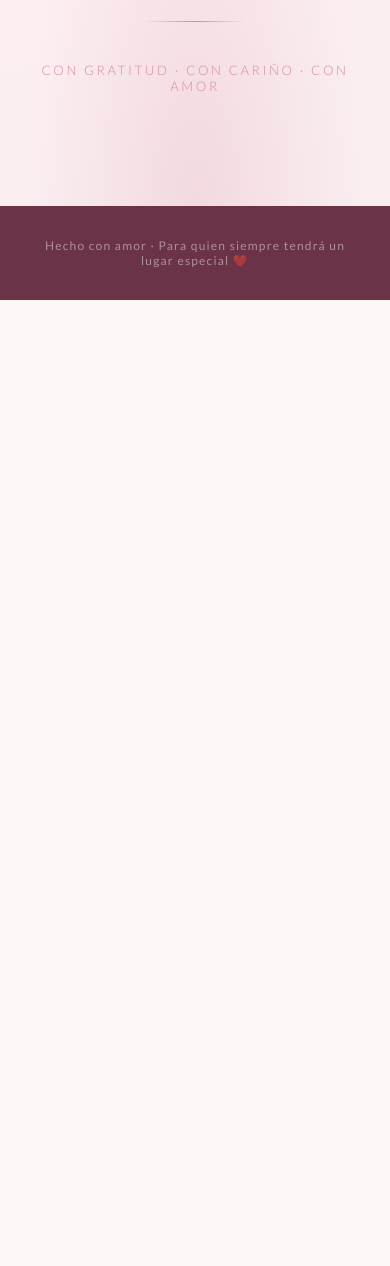
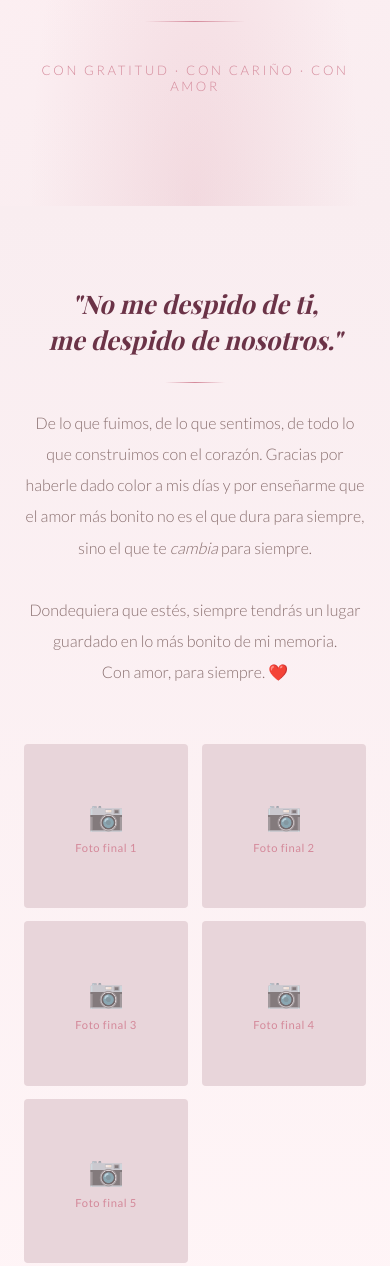
Before and after one commit to alekspaucar/nicole-anahi, a plain HTML site: page index.html in a window 390 px wide. Shown: the part 10071-11337 px from the top of the page. Before the commit the page ends 10371 px from the top, so only its background shows below. Drawn offline with nearby package versions, Linux system fonts and the light colour scheme; a web font is replaced by a local one.

Commit message:
Add farewell gallery section and fix video lightbox
- New section below final message with 5-photo grid (3+2 layout)
- Elegant goodbye phrase: "No me despido de ti, me despido de nosotros"
- Lightbox now covers both gallery and farewell grid items
- Video lightbox plays with audio, controls and autoplays on open

Co-Authored-By: Claude Sonnet 4.6 <noreply@anthropic.com>

```diff
--- a/index.html
+++ b/index.html
@@ -604,6 +604,110 @@
       z-index: 1;
     }
 
+    /* ─── FAREWELL GALLERY ─────────────────────────────────── */
+    #farewell-gallery {
+      padding: 5rem 1.5rem 6rem;
+      background: linear-gradient(180deg, #f9edf0 0%, #fff5f7 100%);
+    }
+
+    .farewell-phrase {
+      max-width: 680px;
+      margin: 0 auto 3.5rem;
+      text-align: center;
+    }
+    .farewell-phrase h2 {
+      font-size: clamp(1.6rem, 3.5vw, 2.2rem);
+      font-style: italic;
+      color: var(--wine);
+      line-height: 1.4;
+      margin-bottom: 1.2rem;
+    }
+    .farewell-phrase p {
+      font-size: 1rem;
+      color: var(--warm-gray);
+      font-weight: 300;
+      line-height: 1.95;
+    }
+    .farewell-phrase .phrase-divider {
+      width: 60px;
+      height: 1px;
+      background: linear-gradient(90deg, transparent, var(--rose), transparent);
+      margin: 1.5rem auto;
+    }
+
+    .farewell-grid {
+      display: grid;
+      grid-template-columns: repeat(6, 1fr);
+      grid-template-rows: auto auto;
+      gap: 0.85rem;
+      max-width: 960px;
+      margin: 0 auto;
+    }
+
+    .farewell-grid .fg-item:nth-child(1) { grid-column: span 2; }
+    .farewell-grid .fg-item:nth-child(2) { grid-column: span 2; }
+    .farewell-grid .fg-item:nth-child(3) { grid-column: span 2; }
+    .farewell-grid .fg-item:nth-child(4) { grid-column: span 3; }
+    .farewell-grid .fg-item:nth-child(5) { grid-column: span 3; }
+
+    .fg-item {
+      position: relative;
+      border-radius: 4px;
+      overflow: hidden;
+      background: #e8d5da;
+      aspect-ratio: 1 / 1;
+      cursor: pointer;
+      transition: transform 0.35s ease, box-shadow 0.35s ease;
+    }
+    .fg-item:hover {
+      transform: scale(1.025);
+      box-shadow: 0 12px 40px rgba(107,51,71,.18);
+    }
+    .fg-item img, .fg-item video {
+      width: 100%; height: 100%;
+      object-fit: cover;
+      display: block;
+    }
+    .fg-item .fg-overlay {
+      position: absolute;
+      inset: 0;
+      background: linear-gradient(to top, rgba(107,51,71,.7) 0%, transparent 50%);
+      opacity: 0;
+      transition: opacity 0.35s ease;
+      display: flex;
+      align-items: flex-end;
+      padding: 1rem;
+    }
+    .fg-item:hover .fg-overlay { opacity: 1; }
+    .fg-item .fg-overlay span {
+      color: #fff;
+      font-family: 'Playfair Display', serif;
+      font-style: italic;
+      font-size: 0.85rem;
+    }
+    .fg-placeholder {
+      width: 100%; height: 100%;
+      display: flex;
+      flex-direction: column;
+      align-items: center;
+      justify-content: center;
+      gap: 0.5rem;
+      color: var(--rose);
+    }
+    .fg-placeholder .ph-icon { font-size: 1.8rem; opacity: .5; }
+    .fg-placeholder .ph-text { font-size: .7rem; letter-spacing: .05em; text-align: center; padding: 0 .6rem; }
+
+    @media (max-width: 560px) {
+      .farewell-grid {
+        grid-template-columns: repeat(2, 1fr);
+      }
+      .farewell-grid .fg-item:nth-child(1),
+      .farewell-grid .fg-item:nth-child(2),
+      .farewell-grid .fg-item:nth-child(3),
+      .farewell-grid .fg-item:nth-child(4),
+      .farewell-grid .fg-item:nth-child(5) { grid-column: span 1; }
+    }
+
     /* ─── FOOTER ────────────────────────────────────────────── */
     footer {
       padding: 2rem;
@@ -1015,6 +1119,77 @@
   <p class="final-closing reveal">Con gratitud · Con cariño · Con amor</p>
 </section>
 
+<!-- ─── FAREWELL GALLERY ─────────────────────────────────── -->
+<section id="farewell-gallery">
+
+  <div class="farewell-phrase reveal">
+    <h2>"No me despido de ti,<br/>me despido de nosotros."</h2>
+    <div class="phrase-divider"></div>
+    <p>
+      De lo que fuimos, de lo que sentimos, de todo lo que construimos con el corazón.
+      Gracias por haberle dado color a mis días y por enseñarme que el amor más bonito
+      no es el que dura para siempre, sino el que te <em>cambia</em> para siempre.<br/><br/>
+      Dondequiera que estés, siempre tendrás un lugar guardado
+      en lo más bonito de mi memoria.<br/>
+      Con amor, para siempre. ❤️
+    </p>
+  </div>
+
+  <div class="farewell-grid">
+
+    <!-- Foto final 1 -->
+    <div class="fg-item reveal" data-src="" data-type="image">
+      <!--
+        REEMPLAZA con:
+        <img src="final1.jpg" alt="..." />
+        y pon data-src="final1.jpg" en el div.fg-item
+      -->
+      <div class="fg-placeholder">
+        <div class="ph-icon">📷</div>
+        <div class="ph-text">Foto final 1</div>
+      </div>
+      <div class="fg-overlay"><span>Un último recuerdo</span></div>
+    </div>
+
+    <!-- Foto final 2 -->
+    <div class="fg-item reveal" style="transition-delay:.1s" data-src="" data-type="image">
+      <div class="fg-placeholder">
+        <div class="ph-icon">📷</div>
+        <div class="ph-text">Foto final 2</div>
+      </div>
+      <div class="fg-overlay"><span>Para siempre en mi corazón</span></div>
+    </div>
+
+    <!-- Foto final 3 -->
+    <div class="fg-item reveal" style="transition-delay:.2s" data-src="" data-type="image">
+      <div class="fg-placeholder">
+        <div class="ph-icon">📷</div>
+        <div class="ph-text">Foto final 3</div>
+      </div>
+      <div class="fg-overlay"><span>Lo más bonito que viví</span></div>
+    </div>
+
+    <!-- Foto final 4 -->
+    <div class="fg-item reveal" style="transition-delay:.3s" data-src="" data-type="image">
+      <div class="fg-placeholder">
+        <div class="ph-icon">📷</div>
+        <div class="ph-text">Foto final 4</div>
+      </div>
+      <div class="fg-overlay"><span>Momentos que no se olvidan</span></div>
+    </div>
+
+    <!-- Foto final 5 -->
+    <div class="fg-item reveal" style="transition-delay:.4s" data-src="" data-type="image">
+      <div class="fg-placeholder">
+        <div class="ph-icon">📷</div>
+        <div class="ph-text">Foto final 5</div>
+      </div>
+      <div class="fg-overlay"><span>Gracias por todo</span></div>
+    </div>
+
+  </div>
+</section>
+
 <!-- ─── FOOTER ────────────────────────────────────────────── -->
 <footer>
   Hecho con amor · Para quien siempre tendrá un lugar especial ❤️
@@ -1103,7 +1278,7 @@
   const content = document.getElementById('lightbox-content');
   const close   = document.getElementById('lightbox-close');
 
-  document.querySelectorAll('.gallery-item').forEach(item => {
+  document.querySelectorAll('.gallery-item, .fg-item').forEach(item => {
     item.addEventListener('click', () => {
       const src  = item.dataset.src;
       const type = item.dataset.type;
```
